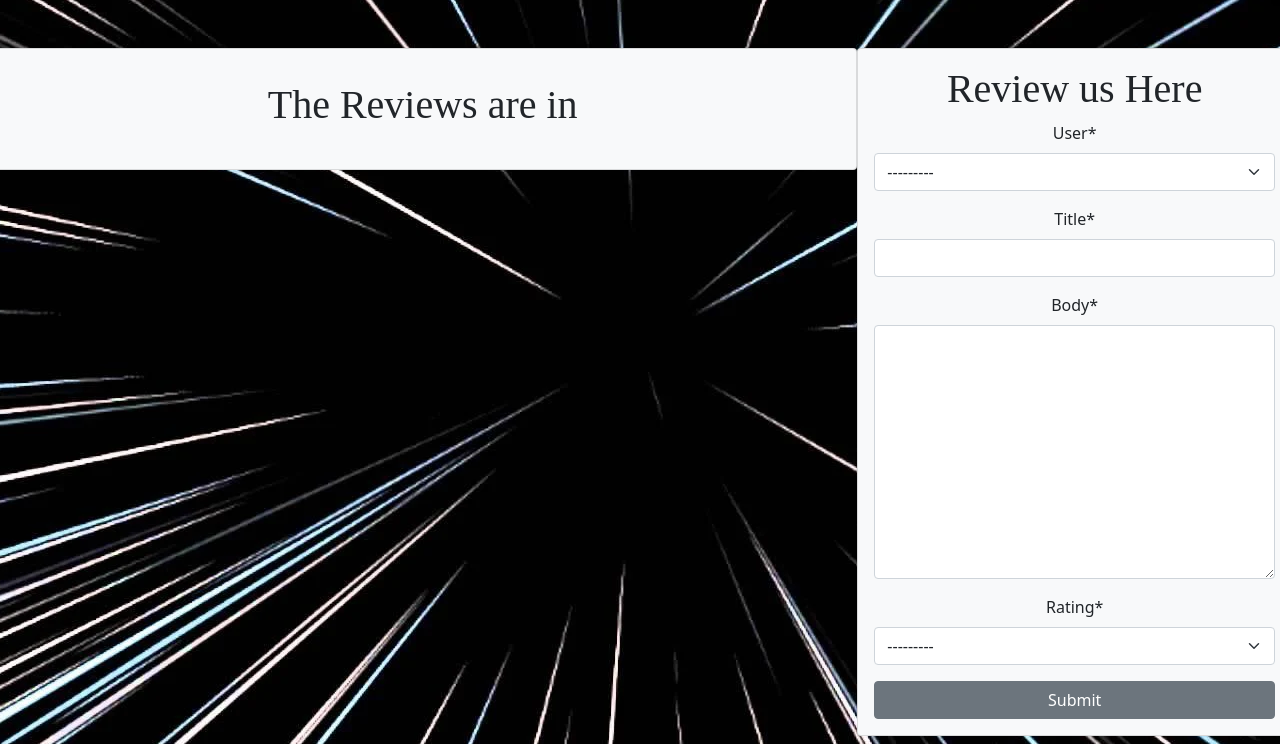
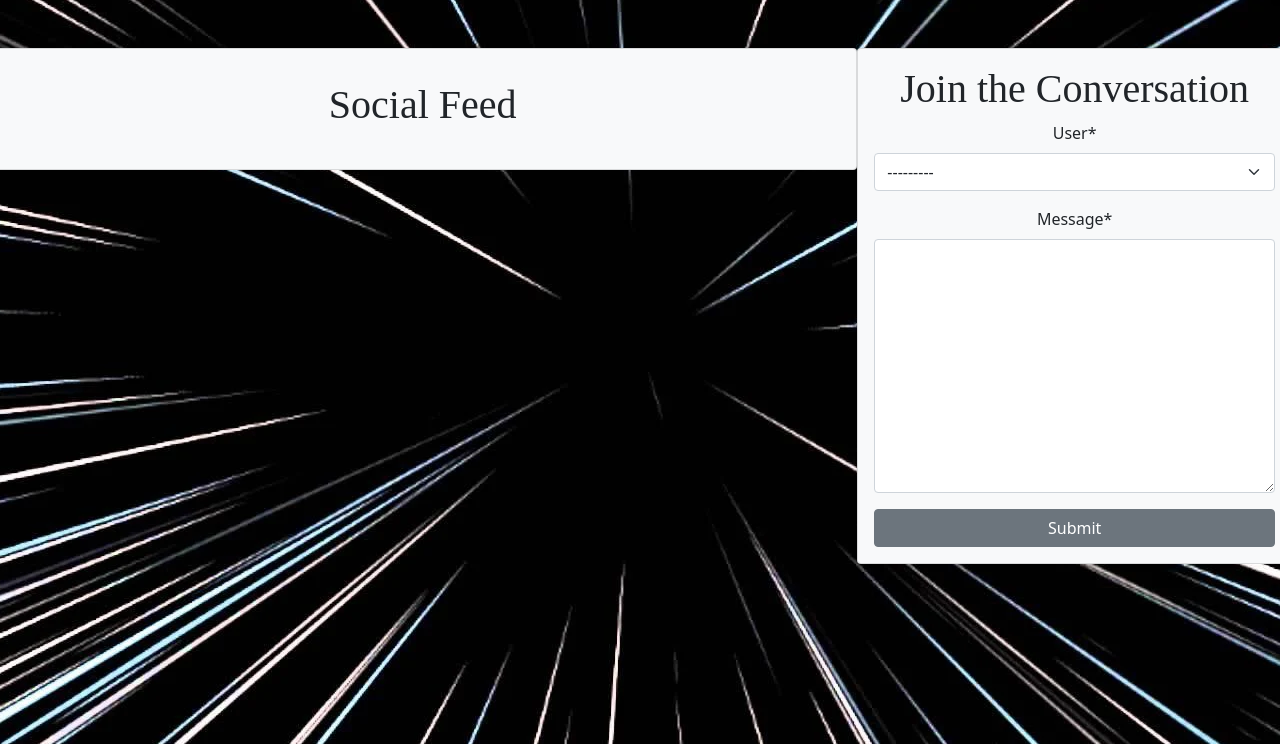
Before and after one commit to BryonyRBlack/christie_restaurant, a Django app: page /reviews/ in a window 1280 px wide. Shown: the part 56-800 px from the top of the page. Run offline with Django 4.2, Linux system fonts and the light colour scheme; data that the repository does not hold is empty; some libraries are stand-ins or nearby versions; some web fonts are replaced.

Commit message:
Update review page to become social feed

```diff
--- a/reviews/admin.py
+++ b/reviews/admin.py
@@ -5,6 +5,6 @@ from django_summernote.admin import SummernoteModelAdmin
 # Register your models here.
 @admin.register(Review)
 class ReviewAdmin(SummernoteModelAdmin):
-    list_display = ('user', 'title', 'rating', 'created_at', 'updated_at')
-    search_fields = ('user_username', 'title', 'body')
-    list_filter = ('rating', 'created_at')
+    list_display = ('user', 'created_at', 'updated_at')
+    search_fields = ('user_username', 'title', 'message')
+    list_filter = ('created_at',)
--- a/reviews/forms.py
+++ b/reviews/forms.py
@@ -4,4 +4,4 @@ from django import forms
 class ReviewForms(forms.ModelForm):
     class Meta:
         model = Review
-        fields = ('user', 'title', 'body', 'rating',)
+        fields = ('user', 'message',)
--- a/reviews/models.py
+++ b/reviews/models.py
@@ -6,13 +6,11 @@ STATUS = ((0, 'Draft'), (1, 'Published'))
 # Create your models here.
 class Review(models.Model):
     user = models.ForeignKey(User, on_delete=models.CASCADE)
-    title = models.CharField(max_length=200)
-    body = models.TextField()
-    rating = models.PositiveSmallIntegerField(choices=[(i, i) for i in range(1, 6)])
+    message = models.TextField()
     created_at = models.DateTimeField(auto_now_add=True)
     updated_at = models.DateTimeField(auto_now=True)
     status = models.IntegerField(choices=STATUS, default=0)
 
 
     def __str__(self):
-        return f"Review by {self.user.username} - {self.title}"
+        return f"Review by {self.user.username}"
--- a/reviews/templates/reviews/reviews.html
+++ b/reviews/templates/reviews/reviews.html
@@ -8,13 +8,11 @@
 <div class="row justify-content-around align-items-start">
     <div class="bg-light p-3 col-md-8 card mt-5" style="max-width: 70rem;">
         <div class="card-body">
-            <h1 class="text-center">The Reviews are in</h1>
+            <h1 class="text-center">Social Feed</h1>
                 {% for review in reviews %}
                 <div class="comments p-2 card border-dark mb-4">
-                    <h5 class="card-title review-titles">{{ review.title | linebreaks }}</h5>
-                    <h6 class="card-subtitle text-muted card-text">{{ review.user }}
-                    {{ review.rating }} Stars</h6>
-                    <p class="card-text">{{ review.body | linebreaks}}</p>
+                    <p class="card-text">{{ review.message | linebreaks}}</p>
+                    <h6 class="card-subtitle text-muted card-text">posted by {{ review.user }}</h6>
             </div>
             {% endfor %}
         </div>
@@ -22,7 +20,7 @@
 
 
     <div class="forms card bg-light form p-3 text-center col-md-4 mt-5 sticky-top" id="review-form" style="max-width: 30rem;">
-        <h1>Review us Here</h1>
+        <h1>Join the Conversation</h1>
         <form id="reviewForm" method="post" class="d-grid">
             {{ review_form | crispy }}
             {% csrf_token %}
```
Also changed, not shown: reviews/migrations/0003_rename_body_review_message_remove_review_rating_and_more.py (added).
